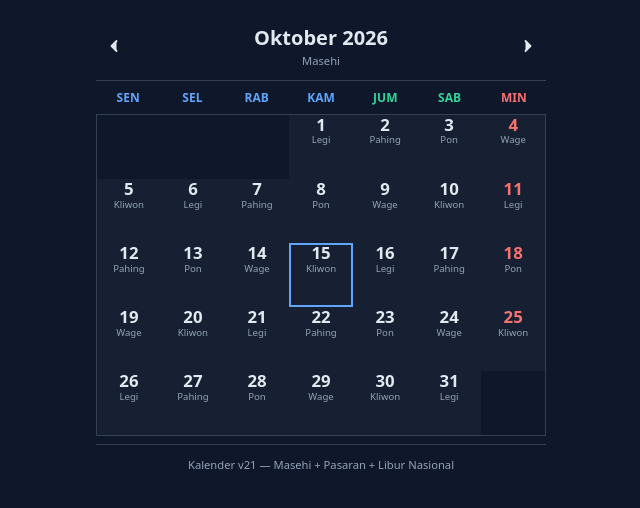
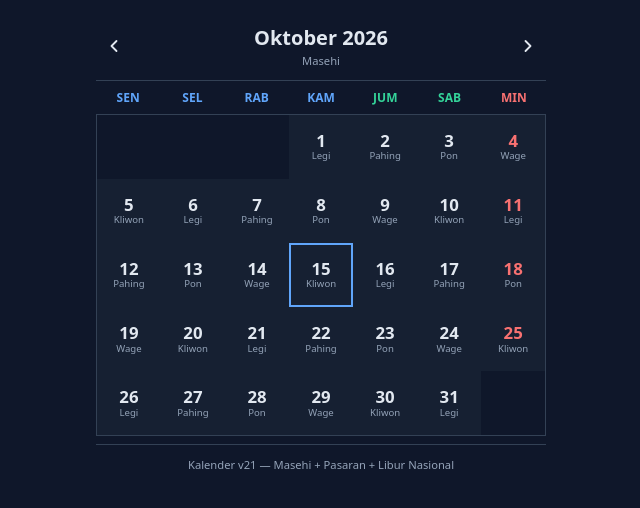
Before and after one commit to adimigaker/kalender, a website: page index.html in a window 1280 px wide. Shown: the whole page, without its empty margins (319-959 px from the left). Drawn offline with Linux system fonts and the light colour scheme.

Commit message:
fix: restore stroke-only nav svg + center cell content (justify-content:center)

```diff
--- a/index.html
+++ b/index.html
@@ -8,14 +8,14 @@ body{background:var(--bg);color:var(--text);font-family:ui-sans-serif,system-ui;
 .container{width:100%;max-width:450px;touch-action:pan-y}
 header{padding:0.75rem 0;border-bottom:1px solid var(--border);display:flex;align-items:center;justify-content:space-between;gap:8px}
 .nav-btn{background:transparent;border:none;color:var(--text);cursor:pointer;padding:8px;display:flex;align-items:center;justify-content:center;border-radius:6px;transition:background 0.15s}
-.nav-btn svg{width:20px;height:20px;stroke:var(--text);stroke-width:2.2;fill:var(--text);stroke-linecap:round;stroke-linejoin:round}
+.nav-btn svg{width:20px;height:20px;stroke:var(--text);stroke-width:2.2;fill:none;stroke-linecap:round;stroke-linejoin:round}
 .header-center{display:flex;flex-direction:column;align-items:center;text-align:center;flex-grow:1;cursor:pointer}
 .big{font-size:1.25rem;font-weight:700}
 .small{font-size:.7rem;color:var(--sub);margin-top:2px}
 .dow{display:grid;grid-template-columns:repeat(7,1fr);padding:.5rem 0;font-weight:600;font-size:.75rem;text-align:center}
 .d-blue{color:var(--blue)}.d-green{color:var(--green)}.d-red{color:var(--red)}
 .grid{display:grid;grid-template-columns:repeat(7,1fr);gap:0.25px;background:var(--border);border:1px solid var(--border);touch-action:pan-y}
-.cell{background:var(--card);aspect-ratio:1/1;min-height:0;padding:1px;position:relative;display:flex;flex-direction:column;align-items:center;justify-content:flex-start;font-size:0.75rem;}
+.cell{background:var(--card);aspect-ratio:1/1;min-height:0;padding:1px;position:relative;display:flex;flex-direction:column;align-items:center;justify-content:center;font-size:0.75rem;}
 .cell.empty{background:var(--bg)}
 .g{font-size:1.05rem;font-weight:700;line-height:1.1}
 .p{font-size:.6rem;color:var(--sub);margin-top:1px;line-height:1.1}
```
